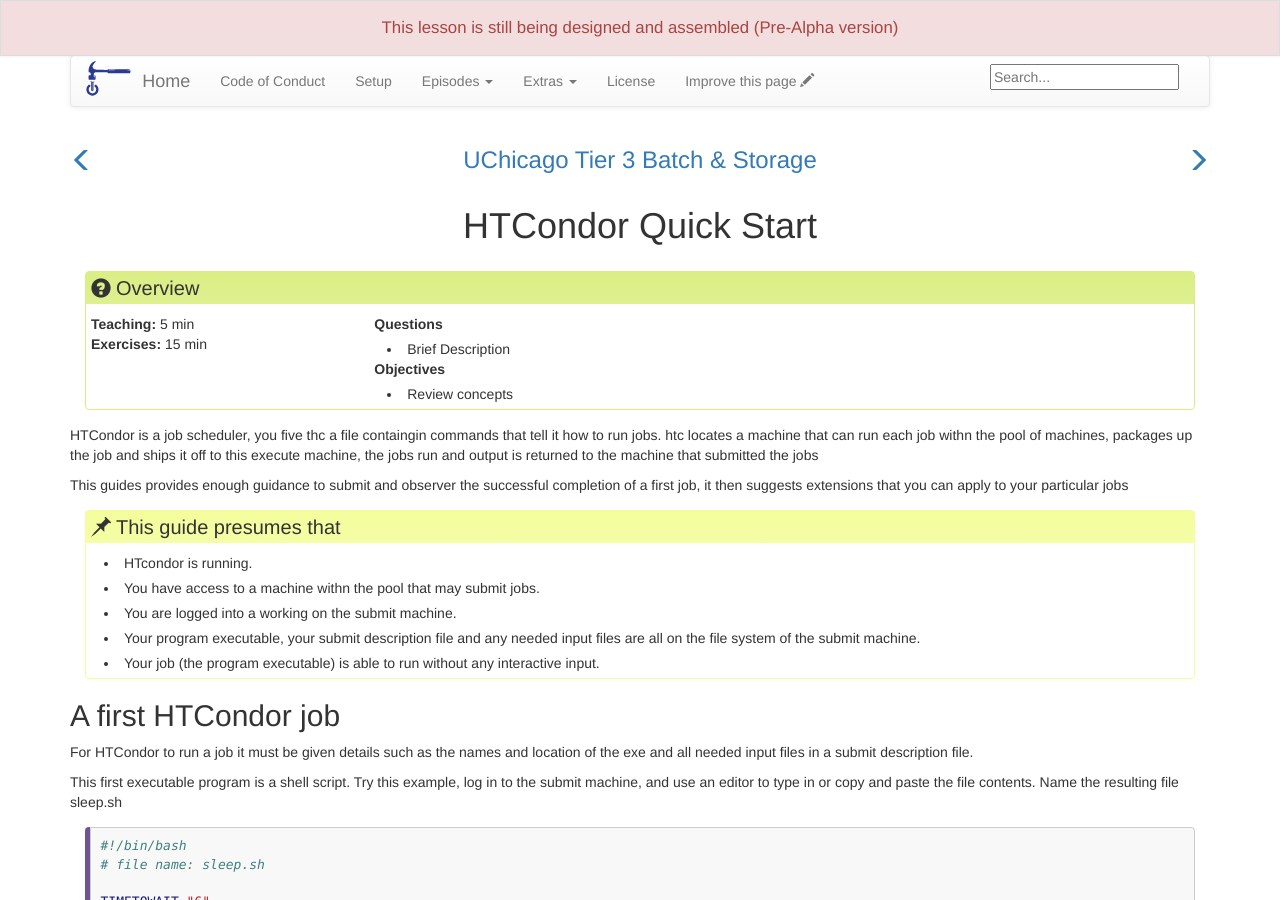
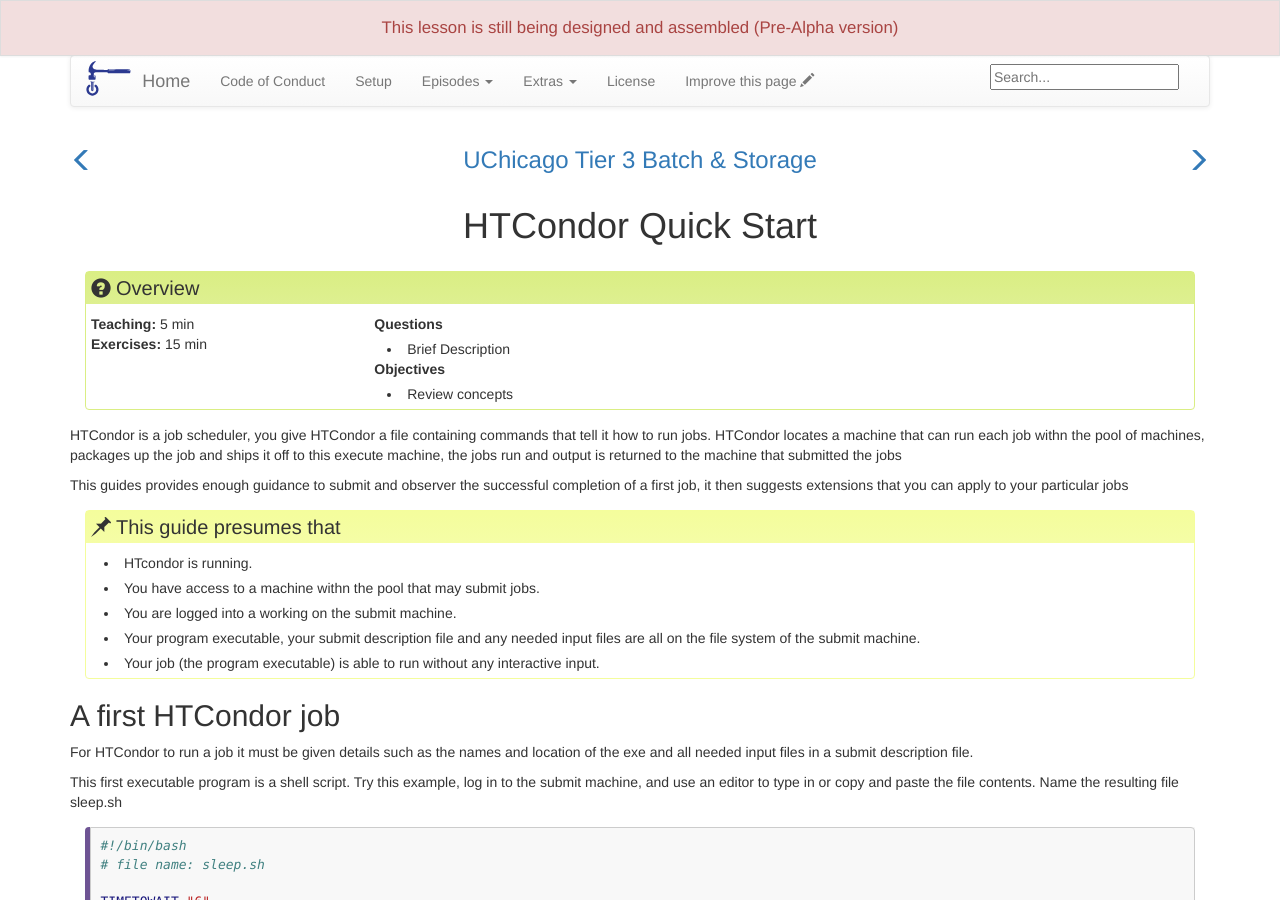
Before and after one commit to Cecilia-Duran/chicago_tier3_batch_and_storage, a Jekyll site: the page built from _episodes/02-htcondor quick.md, in a window 1280 px wide and 900 px high. Built offline with Jekyll 4.4.1, drawn with Linux system fonts in a browser that asks for light colours.

Commit message:
Update 02-htcondor quick.md

```diff
--- a/_episodes/02-htcondor quick.md
+++ b/_episodes/02-htcondor quick.md
@@ -9,7 +9,7 @@ objectives:
 keypoints:
 - "what did we learn"
 ---
-HTCondor is a job scheduler, you five thc a file containgin commands that tell it how to run jobs. htc locates a machine that can run each job withn the pool of machines, packages up the job and ships it off to this execute machine, the jobs run and output is returned to the machine that submitted the jobs
+HTCondor is a job scheduler, you give HTCondor a file containing commands that tell it how to run jobs. HTCondor locates a machine that can run each job withn the pool of machines, packages up the job and ships it off to this execute machine, the jobs run and output is returned to the machine that submitted the jobs
 
 This guides provides enough guidance to submit and observer the successful completion of a first job, it then suggests extensions that you can apply to your particular jobs
 
```
